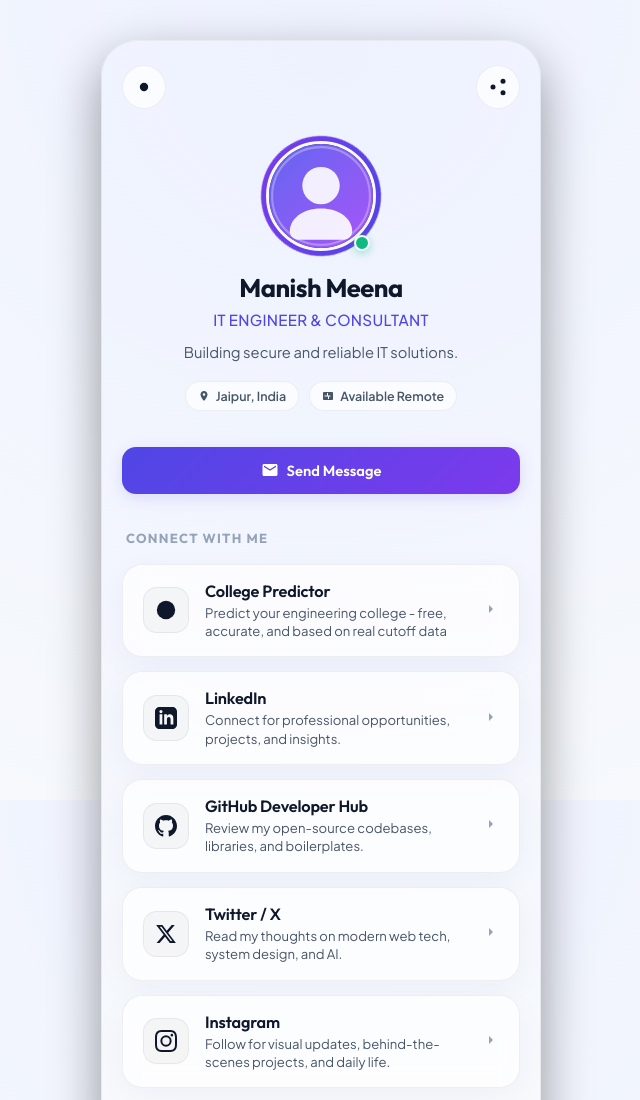
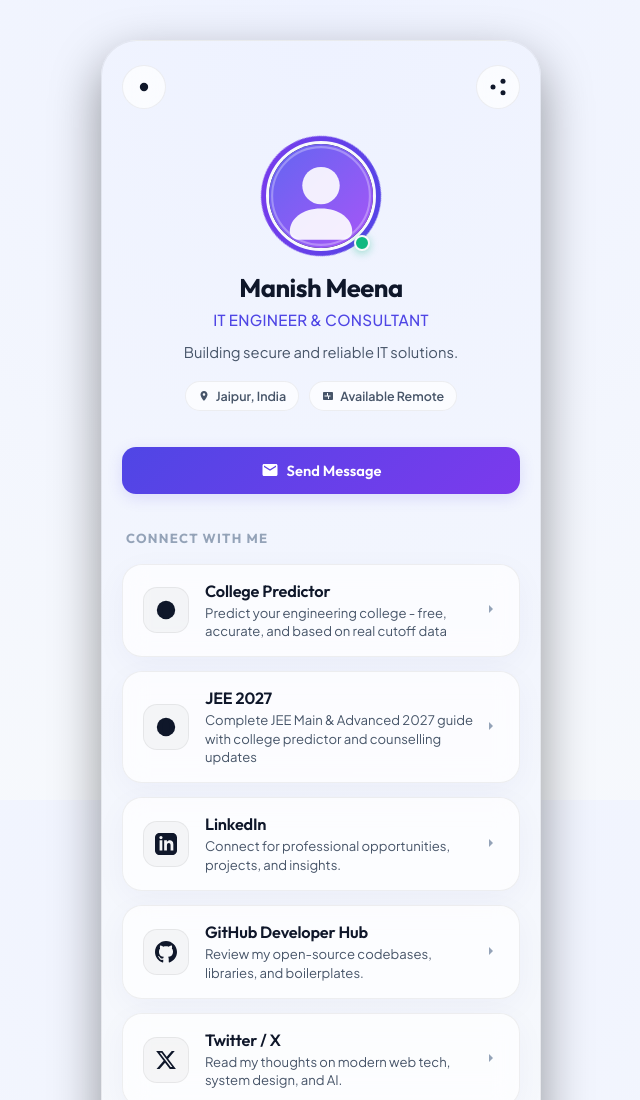
Before and after one commit to ConnectWithMan/ManishMeena.in, a plain HTML site: page index.html in a window 1280 px wide. Shown: the top 1100 px of the page, without its empty margins (319-959 px from the left). Drawn offline with Linux system fonts and the light colour scheme.

Commit message:
Update index.html

```diff
--- a/index.html
+++ b/index.html
@@ -184,6 +184,29 @@
                 </div>
             </a>
 
+            <a href="https://jeecounselling.com/" target="_blank" rel="noopener noreferrer" class="link-card"
+                id="portfolioCard" aria-label="Visit portfolio website">
+                <div class="card-icon-container" aria-hidden="true">
+                    <!-- Globe / Portfolio Icon -->
+                    <svg viewBox="0 0 24 24" xmlns="http://www.w3.org/2000/svg">
+                        <circle cx="12" cy="12" r="10"></circle>
+                        <line x1="2" y1="12" x2="22" y2="12"></line>
+                        <path
+                            d="M12 2a15.3 15.3 0 0 1 4 10 15.3 15.3 0 0 1-4 10 15.3 15.3 0 0 1-4-10 15.3 15.3 0 0 1 4-10z">
+                        </path>
+                    </svg>
+                </div>
+                <div class="card-info">
+                    <span class="card-title">JEE 2027</span>
+                    <span class="card-description">Complete JEE Main & Advanced 2027 guide with college predictor and counselling updates</span>
+                </div>
+                <div class="card-arrow" aria-hidden="true">
+                    <svg viewBox="0 0 24 24" xmlns="http://www.w3.org/2000/svg">
+                        <polyline points="9 18 15 12 9 6"></polyline>
+                    </svg>
+                </div>
+            </a>
+
             <!-- 2. LinkedIn Card -->
             <a href="https://www.linkedin.com/in/connectwithman/" target="_blank" rel="noopener noreferrer"
                 class="link-card" id="linkedinCard" aria-label="Connect on LinkedIn">
```
